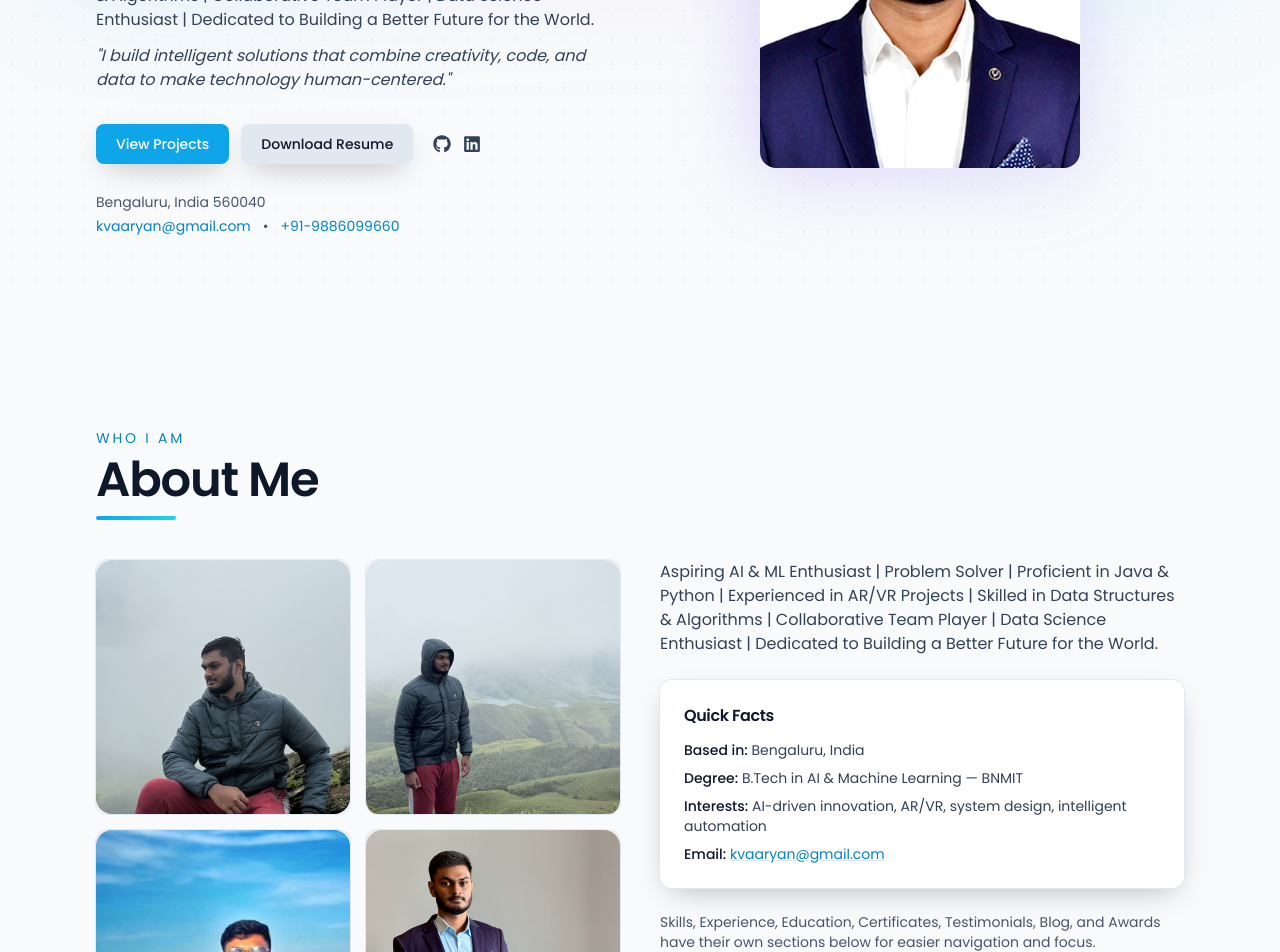
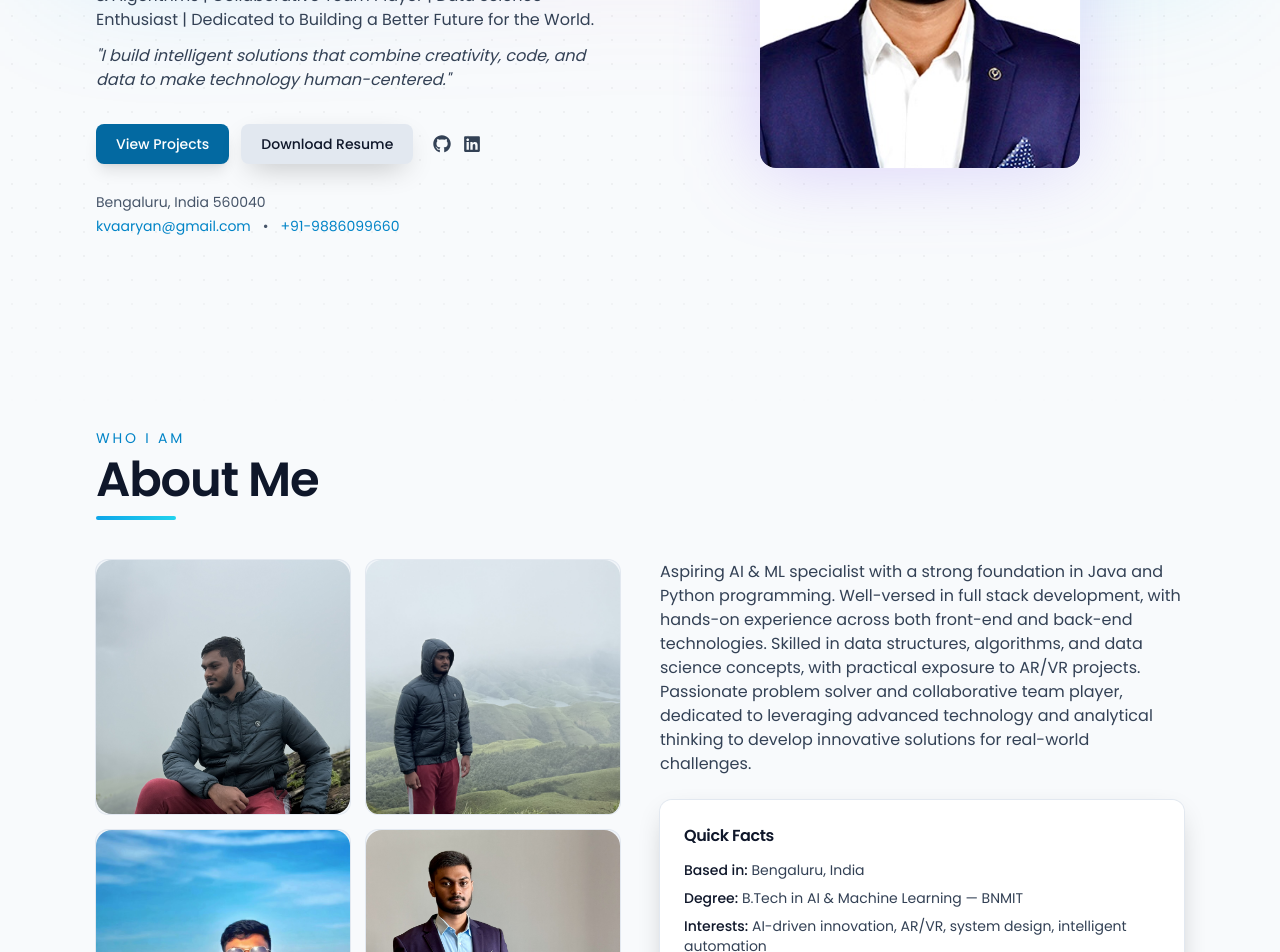
Before and after one commit to aaryankv/portfolio, a React (Vite) app: page / in a window 1280 px wide. Shown: the part 380-1332 px from the top of the page. Built offline with nearby package versions, Linux system fonts and the light colour scheme.

Commit message:
feat: About summary split; preserve Home tagline; improve dark-mode primary button contrast; fix testimonial name

```diff
--- a/src/data/profile.ts
+++ b/src/data/profile.ts
@@ -9,6 +9,8 @@ export const profile = {
   },
   summary:
     "Aspiring AI & ML Enthusiast | Problem Solver | Proficient in Java & Python | Experienced in AR/VR Projects | Skilled in Data Structures & Algorithms | Collaborative Team Player | Data Science Enthusiast | Dedicated to Building a Better Future for the World.",
+  aboutSummary:
+    "Aspiring AI & ML specialist with a strong foundation in Java and Python programming. Well-versed in full stack development, with hands-on experience across both front-end and back-end technologies. Skilled in data structures, algorithms, and data science concepts, with practical exposure to AR/VR projects. Passionate problem solver and collaborative team player, dedicated to leveraging advanced technology and analytical thinking to develop innovative solutions for real-world challenges.",
   education: [
     {
       degree: "Bachelor of Technology: Artificial Intelligence & Machine Learning",
--- a/src/index.css
+++ b/src/index.css
@@ -55,11 +55,12 @@ body::before {
   }
 
   .btn {
-    @apply inline-flex items-center gap-2 rounded-lg px-5 py-2.5 text-sm font-medium shadow-soft transition hover:-translate-y-0.5;
+    @apply relative overflow-hidden inline-flex items-center gap-2 rounded-lg px-5 py-2.5 text-sm font-medium shadow-soft transition duration-300 ease-out hover:-translate-y-0.5;
   }
 
   .btn-primary {
-    @apply btn bg-primary-500 text-white hover:bg-primary-600;
+    @apply btn bg-primary-700 text-white hover:bg-primary-800 shadow-lg;
+    @apply dark:bg-primary-500 dark:hover:bg-primary-400 dark:text-white;
   }
 
   .btn-secondary {
--- a/src/sections/About.tsx
+++ b/src/sections/About.tsx
@@ -38,7 +38,7 @@ export default function About() {
 
         {/* Summary + quick facts */}
         <div className="space-y-6">
-          <p className="text-slate-700 dark:text-slate-300">{profile.summary}</p>
+          <p className="text-slate-700 dark:text-slate-300">{profile.aboutSummary}</p>
 
           <div className="card">
             <h3 className="text-slate-900 dark:text-white text-base font-semibold">Quick Facts</h3>
@@ -64,9 +64,6 @@ export default function About() {
             </ul>
           </div>
 
-          <div className="text-sm text-slate-600 dark:text-slate-400">
-            Skills, Experience, Education, Certificates, Testimonials, Blog, and Awards have their own sections below for easier navigation and focus.
-          </div>
         </div>
       </div>
     </Section>
--- a/src/sections/Testimonials.tsx
+++ b/src/sections/Testimonials.tsx
@@ -14,7 +14,7 @@ const testimonials = [
       "Aaryan is a dedicated team player with an eye for detail. Working alongside him made complex ML tasks smoother and more fun."
   },
   {
-    name: "Prasanna Vadahana B",
+    name: "Prasanna Vadhana B",
     role: "Senior Colleague, PwC",
     quote:
       "Aaryan’s technical maturity and quick learning abilities made him a valuable part of our integration team. His clarity in problem-solving stands out."
```
